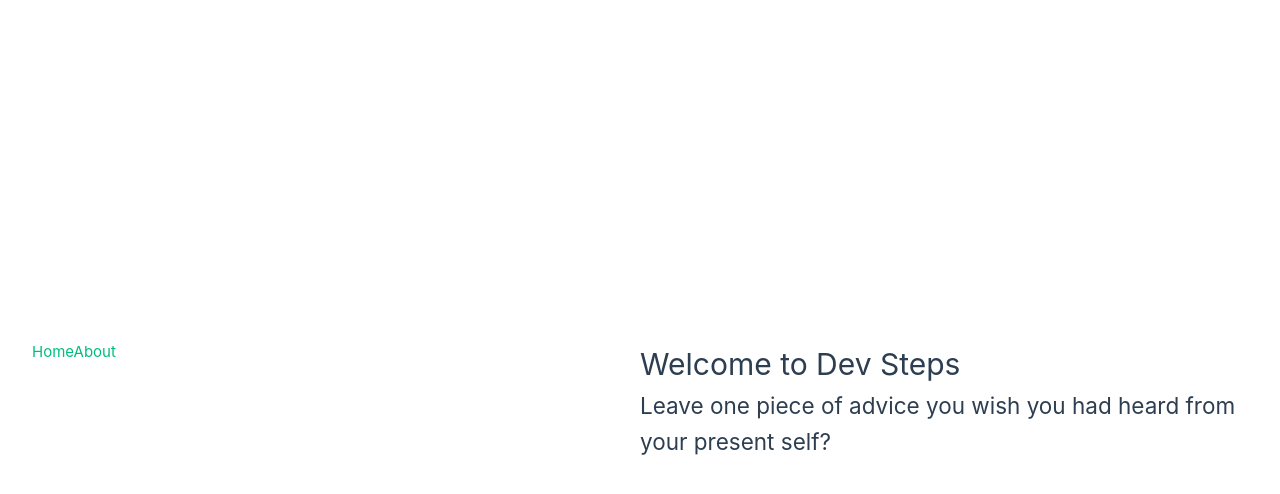
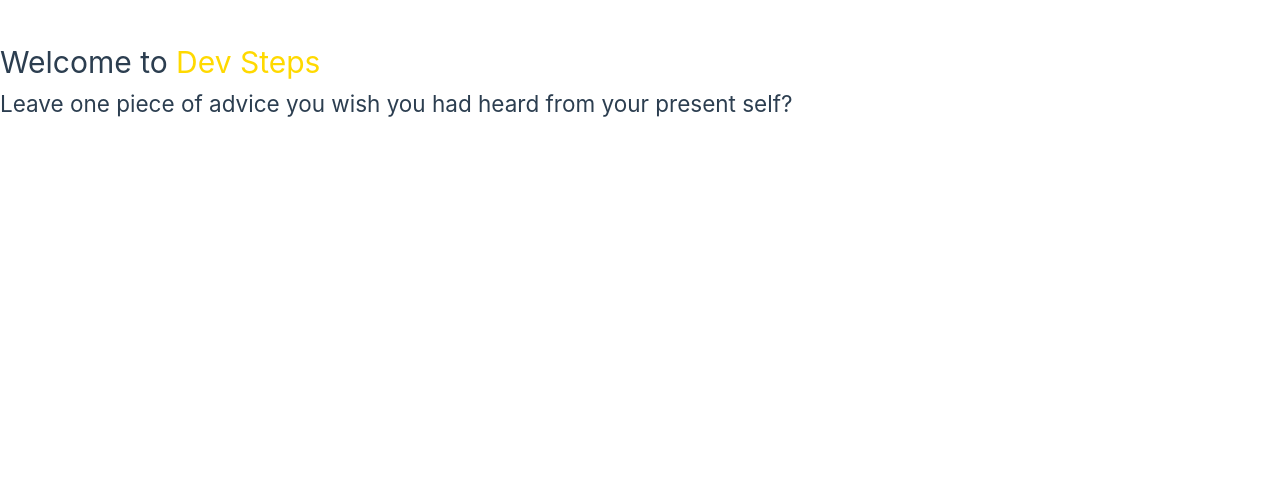
Before and after one commit to plfmoura/dev-steps, a Vue app: page / in a window 1280 px wide. Shown: the top 494 px of the page. Built offline with nearby package versions, Linux system fonts and the light colour scheme.

Commit message:
feat: add  navigation

```diff
--- a/package.json
+++ b/package.json
@@ -8,6 +8,7 @@
     "preview": "vite preview"
   },
   "dependencies": {
+    "primevue": "^3.35.0",
     "vue": "^3.3.4",
     "vue-router": "^4.2.4"
   },
--- a/src/App.vue
+++ b/src/App.vue
@@ -7,9 +7,9 @@
   <header>
     <Navigation />
   </header>
+
   <RouterView />
 </template>
 
 <style scoped>
-
 </style>
--- a/src/assets/main.css
+++ b/src/assets/main.css
@@ -3,33 +3,5 @@
 #app {
   max-width: 1280px;
   margin: 0 auto;
-  padding: 2rem;
-
   font-weight: normal;
 }
-
-a,
-.green {
-  text-decoration: none;
-  color: hsla(160, 100%, 37%, 1);
-  transition: 0.4s;
-}
-
-@media (hover: hover) {
-  a:hover {
-    background-color: hsla(160, 100%, 37%, 0.2);
-  }
-}
-
-@media (min-width: 1024px) {
-  body {
-    display: flex;
-    place-items: center;
-  }
-
-  #app {
-    display: grid;
-    grid-template-columns: 1fr 1fr;
-    padding: 0 2rem;
-  }
-}
--- a/src/components/Navigation.vue
+++ b/src/components/Navigation.vue
@@ -1,5 +1,5 @@
 <template >
-     <nav>
+     <nav class="nav-container">
         <RouterLink to="/">Home</RouterLink>
         <RouterLink to="/about">About</RouterLink>
       </nav>
@@ -13,6 +13,21 @@
     }
 }
 </script>
-<style lang="">
+<style lang="css">
+    .nav-container {
+        display: flex;
+        justify-content: center;
+        gap: 2rem;
+    }
 
+    .nav-container a {
+        text-decoration: none;
+        color: #fff;
+        font-weight: bold;
+        font-size: 1.5rem;
+    }
+
+    .nav-container a:hover {
+        color: #ffd900;
+    }
 </style>
--- a/src/views/AboutView.vue
+++ b/src/views/AboutView.vue
@@ -4,6 +4,6 @@
 <template>
   <main>
     <h1>About Dev Steps</h1>
-    <h2>back to home</h2>
+
 </main>
 </template>
--- a/src/views/HomeView.vue
+++ b/src/views/HomeView.vue
@@ -3,7 +3,13 @@
 
 <template>
   <main>
-    <h1>Welcome to Dev Steps</h1>
+    <h1>Welcome to <span class="colored-title">Dev Steps</span></h1>
     <h2>Leave one piece of advice you wish you had heard from your present self?</h2>
 </main>
 </template>
+
+<style>
+.colored-title {
+        color: #ffd900;
+    }
+</style>
```
Also changed, not shown: 1 other file (tests, documents, lock files or other folders).
